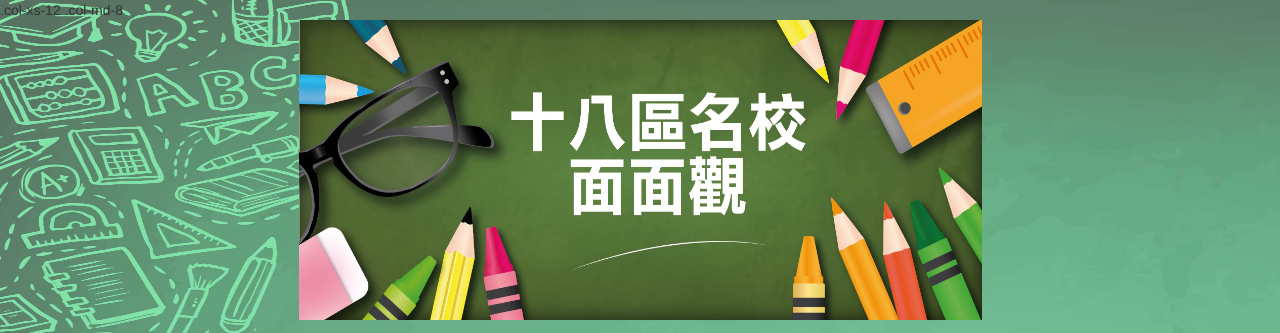
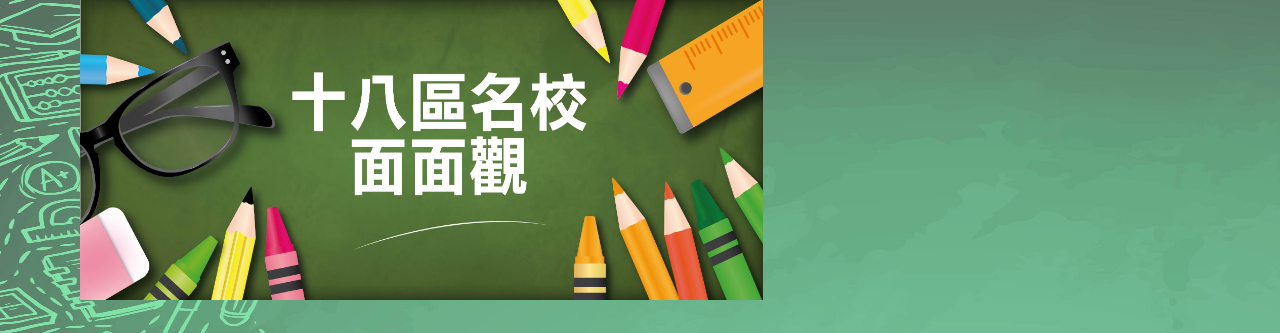
Before and after one commit to group1-school/Quiz, a plain HTML site: page index.html in a window 1280 px wide. Shown: the top 333 px of the page. Drawn offline with nearby package versions, Linux system fonts and the light colour scheme.

Commit message:
Update index.html

```diff
--- a/index.html
+++ b/index.html
@@ -20,7 +20,7 @@
 <body>
 
 <div class="row">
-  <div class="col-xs-12 col-md-8">.col-xs-12 .col-md-8</div>
+  <div class="col-xs-12 col-md-8">
 
 <center><img src="header.jpg" alt="Mountain View" width="682" height="226" style="width:683px;height:300px;" ></center>
 
@@ -41,6 +41,7 @@
 </button>
     </center>
 </div>
+    </div>
     <br>
 
     <br>
```
